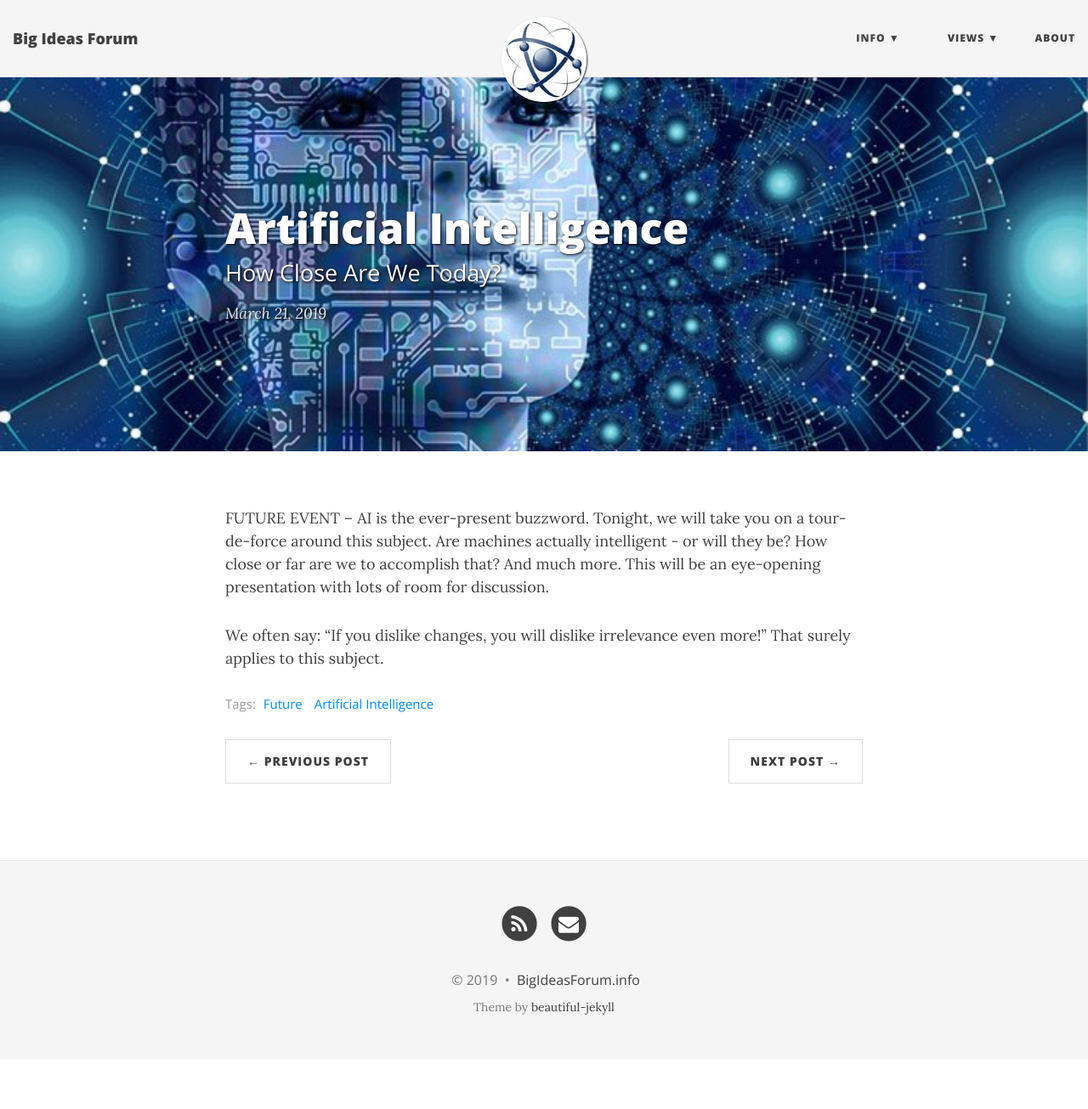
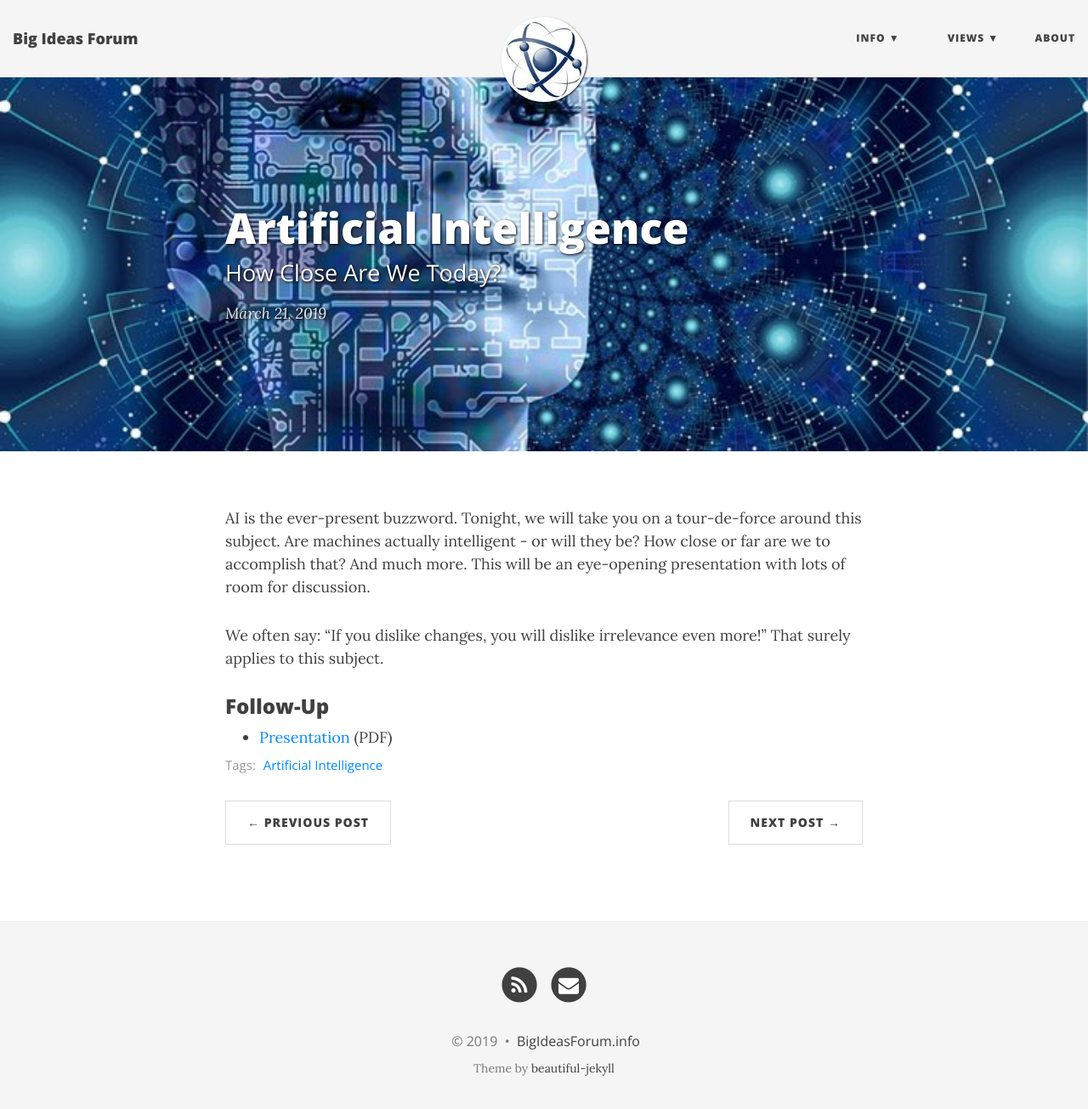
Before and after one commit to BigIdeasForum/bigideasforum.github.io, a Jekyll site: the page built from _posts/2019/2019-03-21-ai.md, in a window 1280 px wide and 1318 px high. Shown: the top 1305 px of the window at 85% size. Built offline with Jekyll 4.4.1, drawn with Linux system fonts in a browser that asks for light colours; nearby versions of some CDN libraries.

Commit message:
Update presentation

```diff
--- a/_posts/2019/2019-03-21-ai.md
+++ b/_posts/2019/2019-03-21-ai.md
@@ -3,11 +3,15 @@ layout: post
 title:  Artificial Intelligence
 subtitle: How Close Are We Today?
 date:   2019-03-21 19:00:00
-categories: Torben
-tags: [Future, Artificial Intelligence]
+categories: MarkD
+tags: [Artificial Intelligence]
 bigimg: /img/ai-and-robots.jpg
 ---
 
-FUTURE EVENT -- AI is the ever-present buzzword. Tonight, we will take you on a tour-de-force around this subject. Are machines actually intelligent - or will they be? How close or far are we to accomplish that?   And much more. This will be an eye-opening presentation with lots of room for discussion.
+AI is the ever-present buzzword. Tonight, we will take you on a tour-de-force around this subject. Are machines actually intelligent - or will they be? How close or far are we to accomplish that?   And much more. This will be an eye-opening presentation with lots of room for discussion.
 
 We often say: “If you dislike changes, you will dislike irrelevance even more!” That surely applies to this subject.
+
+### Follow-Up
+
+* [Presentation](/assets/present/2019/ai.pdf) (PDF)
```
Also changed, not shown: 1 other file.
